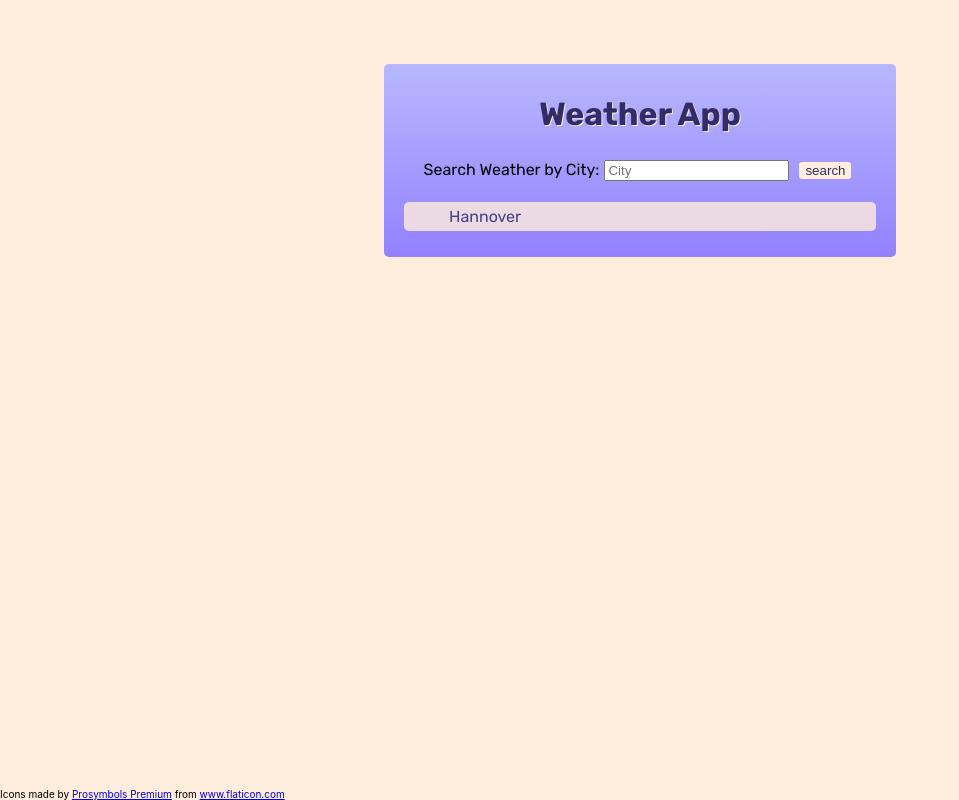
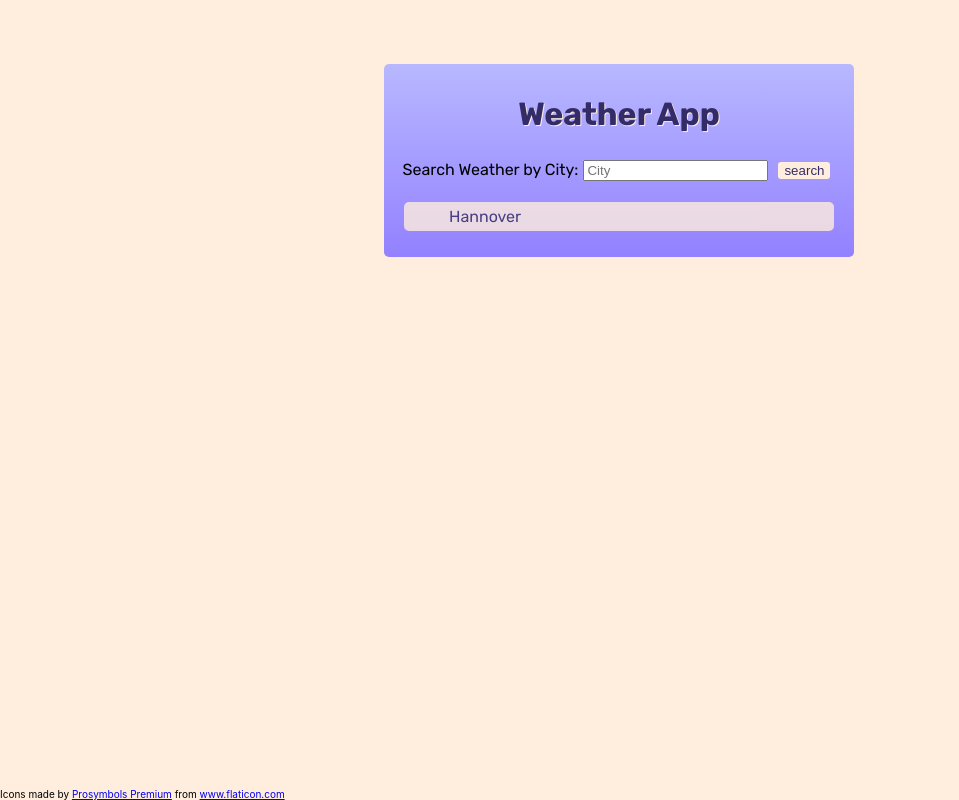
Before and after one commit to CordiiT14/Weather_App, a React (Create React App) app: page / in a window 1280 px wide. Shown: the whole page, without its empty margins (0-959 px from the left). Built offline with nearby package versions, Linux system fonts and the light colour scheme; no server answers.

Commit message:
added max width for main content container

```diff
--- a/src/Container/WeatherApp.css
+++ b/src/Container/WeatherApp.css
@@ -1,6 +1,6 @@
 .main-container {
     border-radius: 5px;
-    width: auto;
+    max-width: 450px;
     margin-left: 30%;
     margin-right: 30%;
     margin-top: 5%;
```
